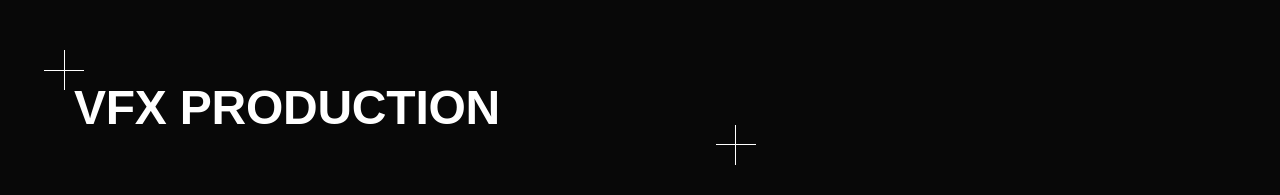
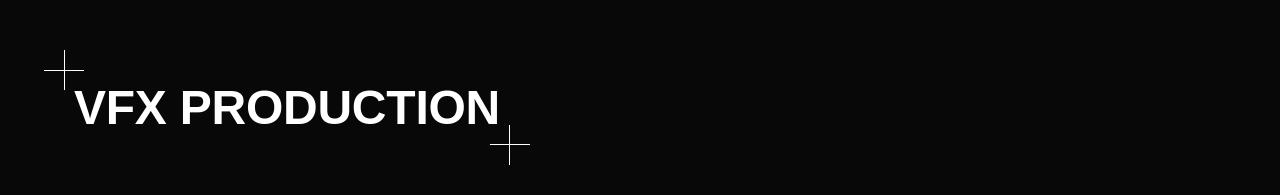
Before and after one commit to trung-hao-tran/lunapic, a Next.js app: page /vfx in a window 1280 px wide. Shown: the part 207-402 px from the top of the page. Built offline with nearby package versions, Linux system fonts and the light colour scheme; a web font is replaced by a local one.

Commit message:
fix: Hero Section title space problem

```diff
--- a/src/components/HeroSection.tsx
+++ b/src/components/HeroSection.tsx
@@ -52,7 +52,7 @@ export function HeroSection({ children, backgroundMedia, mediaType = 'video', sc
 
             {/* Hero Content */}
             <div className='relative z-10 container mx-auto flex flex-col justify-end px-6 pt-32 md:px-12 lg:px-16' style={{ minHeight: `${vh}vh`, paddingBottom: `${vh / 5}vh` }}>
-                <div className='max-w-2xl space-y-4'>{children}</div>
+                <div className='w-fit space-y-4'>{children}</div>
             </div>
 
             {/* Scroll Indicator - Positioned at bottom center */}
```
